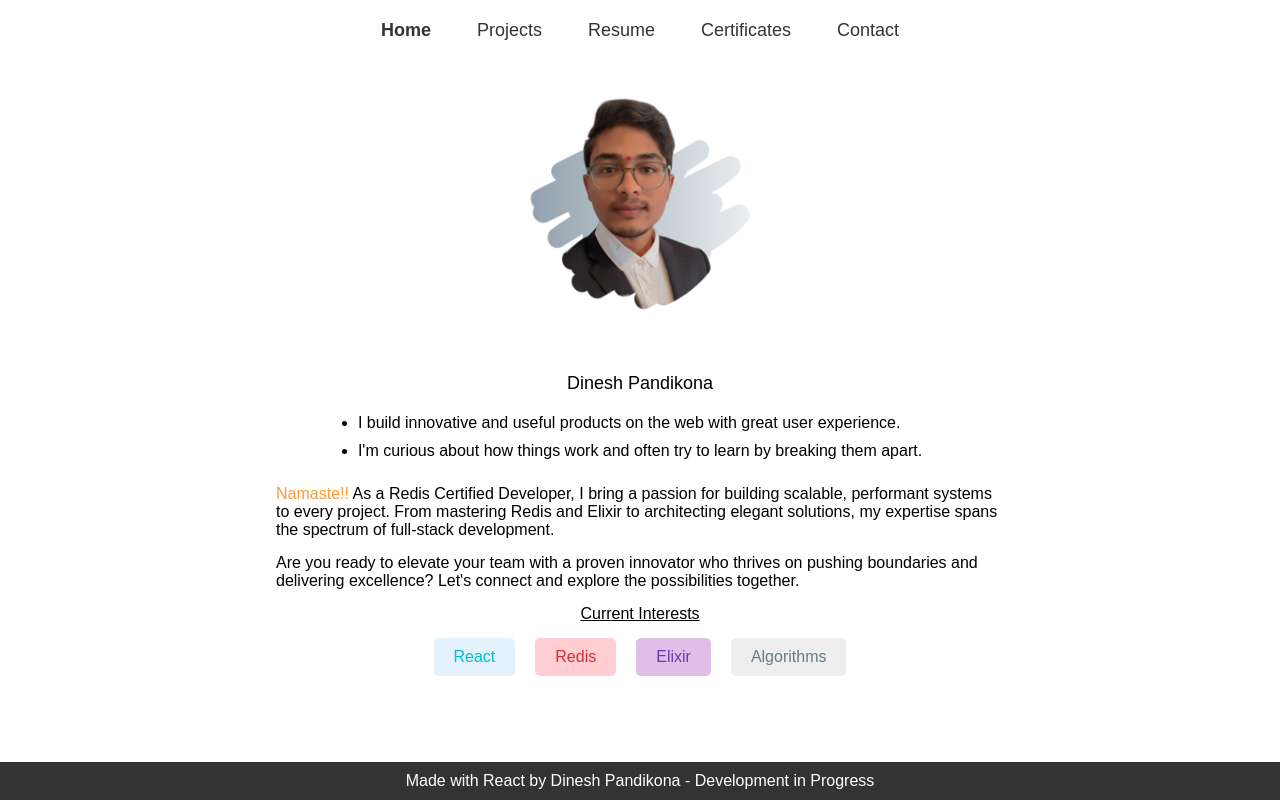
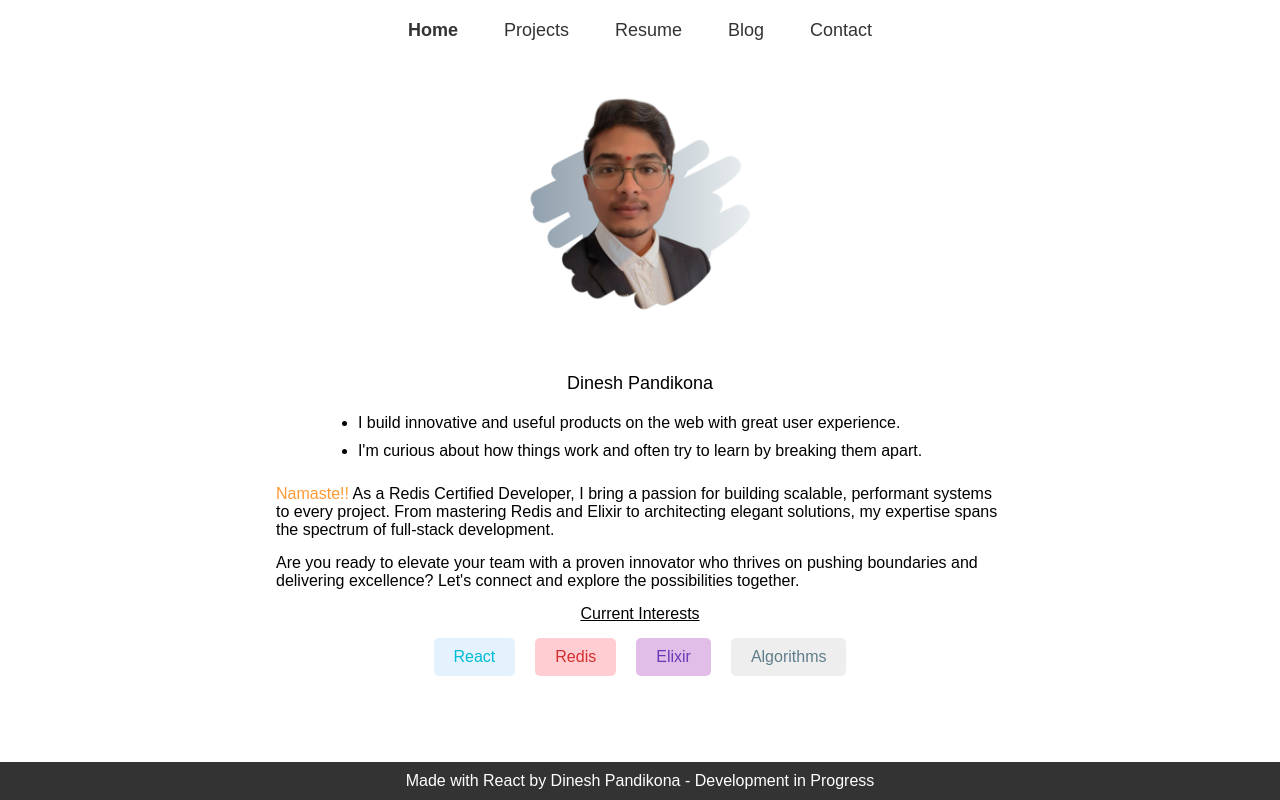
Before and after one commit to noworry-b-still/my-website, a React (Create React App) app: page / in a window 1280 px wide. Built offline with nearby package versions, Linux system fonts and the light colour scheme.

Commit message:
add blog in the navbar

```diff
--- a/src/ui/comp/navbar/Navbar.js
+++ b/src/ui/comp/navbar/Navbar.js
@@ -33,7 +33,7 @@
                 Resume
               </NavLink>
             </li>
-            <li>
+            {/* <li>
               <NavLink
                 to="/certificates"
                 className={
@@ -41,6 +41,14 @@
                 }
               >
                 Certificates
+              </NavLink>
+            </li> */}
+            <li>
+              <NavLink
+                to="/blog"
+                className={location.pathname === "/blog" ? "active" : ""}
+              >
+                Blog
               </NavLink>
             </li>
             <li>
```
